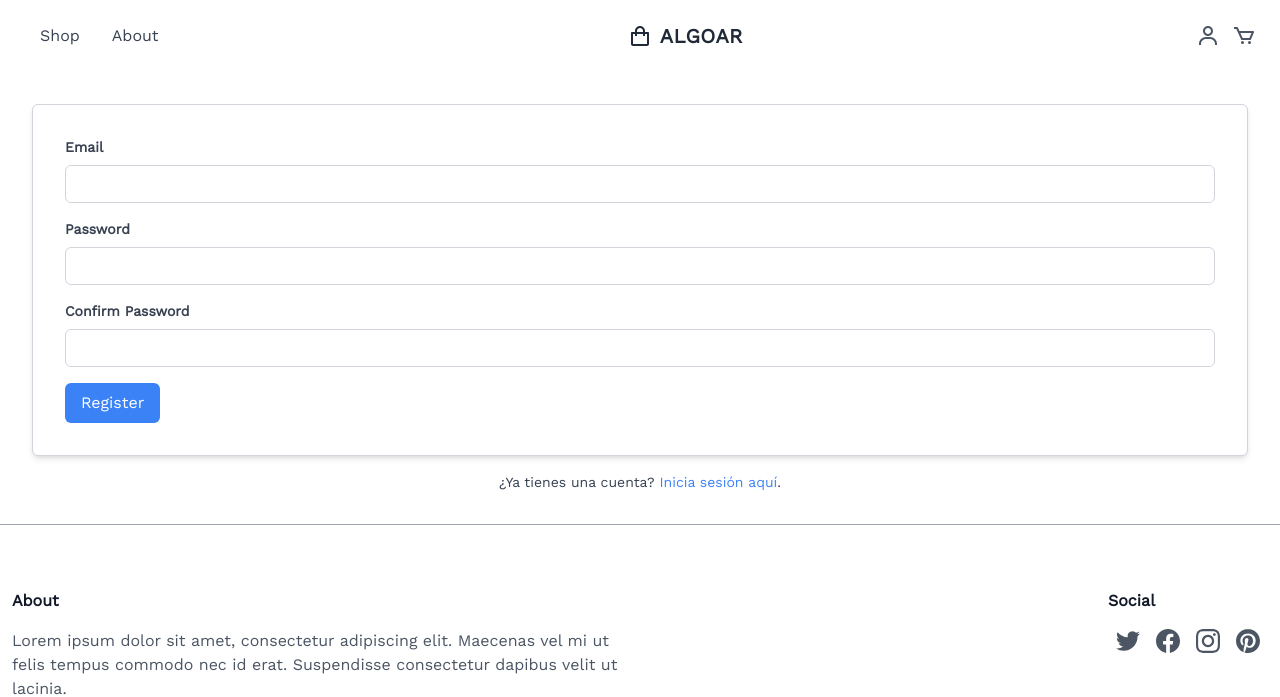
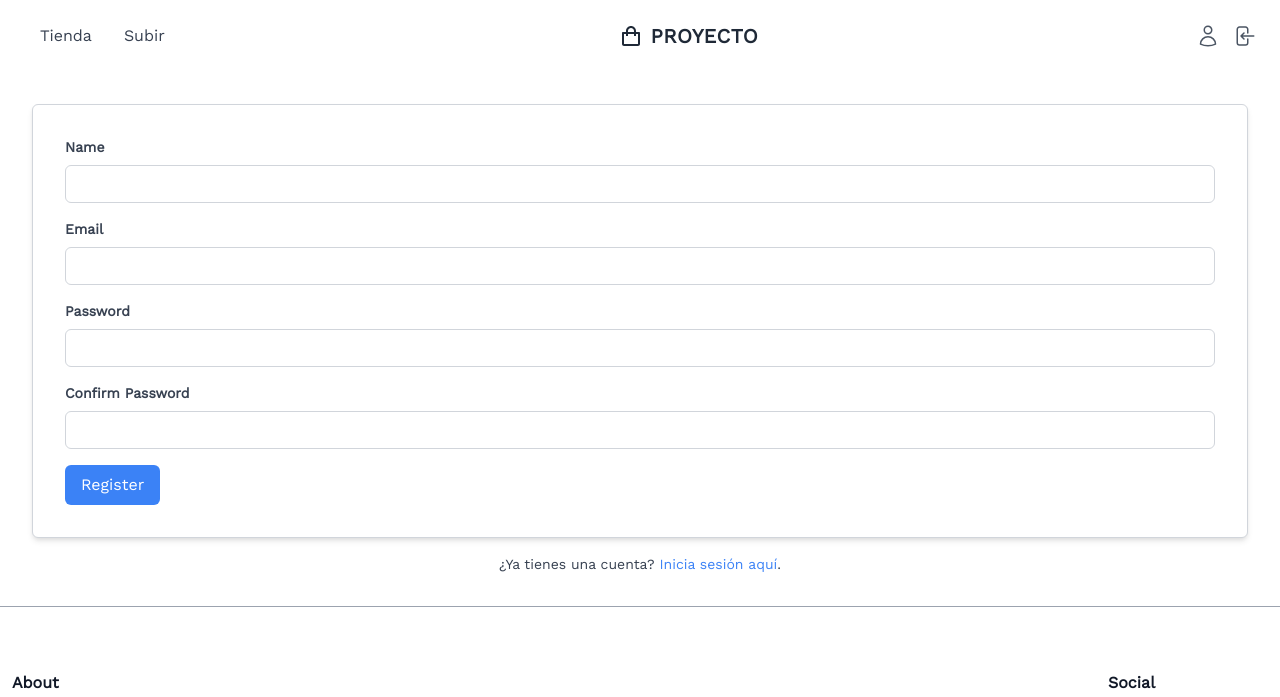
Before and after one commit to alexvilanova/M12, a Flask app: page /register in a window 1280 px wide. Shown: the top 697 px of the page. Run offline with Flask 3, Linux system fonts and the light colour scheme; parts of the project's set-up code (start-up, migrations or seed data) failed here and were passed over.

Commit message:
Implementamos autenticación

```diff
--- a/wannapop/forms.py
+++ b/wannapop/forms.py
@@ -44,6 +44,7 @@ class LoginForm(FlaskForm):
     submit = SubmitField('Log In')
 
 class RegistrationForm(FlaskForm):
+    name = StringField(validators = [DataRequired(), Length(max=25)])
     email = StringField(validators = [Email(), DataRequired()])
     password = PasswordField('Password', validators=[DataRequired(), Length(min=6)])
     confirm_password = PasswordField('Confirm Password', validators=[DataRequired(), EqualTo('password')])
--- a/wannapop/models.py
+++ b/wannapop/models.py
@@ -24,6 +24,7 @@ class Category(db.Model):
 class User(UserMixin, db.Model):
     __tablename__ = "users"
     id = db.Column(db.Integer, primary_key=True)
+    name = db.Column(db.String, nullable=False)
     email = db.Column(db.String, unique=True, nullable=False)
     password = db.Column(db.String, nullable=False)
 
--- a/wannapop/routes_auth.py
+++ b/wannapop/routes_auth.py
@@ -4,7 +4,7 @@ from . import login_manager
 from .models import User
 from .forms import LoginForm, RegistrationForm
 from . import db_manager as db
-from werkzeug.security import check_password_hash
+from werkzeug.security import generate_password_hash, check_password_hash
 
 # Blueprint
 auth_bp = Blueprint(
@@ -36,9 +36,34 @@ def login():
 
     return render_template('auth/login.html', form = form)
 
-@auth_bp.route('/register', methods = ['GET', 'POST'])
+@auth_bp.route('/register', methods=['GET', 'POST'])
 def register():
     form = RegistrationForm()
+
+    if form.validate_on_submit():
+        email = form.email.data
+
+        # Verifica si el correo ya está en uso
+        existing_user = db.session.query(User).filter_by(email=email).first()
+
+        if existing_user:
+            flash('El correo ya está en uso', 'error')
+            return render_template('auth/register.html', form=form)
+        else:
+            # Crea el nuevo usuario y almacena con generate_password_hash
+            new_user = User(
+                name=form.name.data,
+                email=email,
+                password=generate_password_hash(form.password.data, method='sha256')
+                )
+
+            # Guarda el nuevo usuario en la base de datos
+            db.session.add(new_user)
+            db.session.commit()
+
+            flash('Te has registrado con éxito. Por favor, inicia sesión.', 'success')
+            return redirect(url_for('auth_bp.login'))
+
     return render_template('auth/register.html', form=form)
 
 @login_manager.user_loader
--- a/wannapop/templates/auth/register.html
+++ b/wannapop/templates/auth/register.html
@@ -8,6 +8,10 @@
 <div class="mx-auto p-8" style="max-width:1400px;">
     <form method="post" class="max-w mx-auto bg-white p-8 border border-gray-300 rounded-md shadow-md">
         {{ form.hidden_tag() }}
+        <div class="mb-4">
+          {{ form.name.label(class="block text-gray-700 text-sm font-bold mb-2") }}
+          {{ form.name(class="form-input w-full px-4 py-2 border border-gray-300 leading-tight rounded-md focus:outline-none focus:shadow-outline-blue") }}
+        </div>
         <div class="mb-4">
           {{ form.email.label(class="block text-gray-700 text-sm font-bold mb-2") }}
           {{ form.email(class="form-input w-full px-4 py-2 border border-gray-300 leading-tight rounded-md focus:outline-none focus:shadow-outline-blue") }}
--- a/wannapop/templates/layout.html
+++ b/wannapop/templates/layout.html
@@ -86,8 +86,8 @@
             <div class="hidden md:flex md:items-center md:w-auto w-full order-3 md:order-1" id="menu">
                 <nav>
                     <ul class="md:flex items-center justify-between text-base text-gray-700 pt-4 md:pt-0">
-                        <li><a class="inline-block no-underline hover:text-black hover:underline py-2 px-4" href="#">Shop</a></li>
-                        <li><a class="inline-block no-underline hover:text-black hover:underline py-2 px-4" href="#">About</a></li>
+                        <li><a class="inline-block no-underline hover:text-black hover:underline py-2 px-4" href="{{ url_for('main_bp.init')}}">Tienda</a></li>
+                        <li><a class="inline-block no-underline hover:text-black hover:underline py-2 px-4" href="{{ url_for('main_bp.product_create')}}">Subir</a></li>
                     </ul>
                 </nav>
             </div>
@@ -97,25 +97,23 @@
                     <svg class="fill-current text-gray-800 mr-2" xmlns="http://www.w3.org/2000/svg" width="24" height="24" viewBox="0 0 24 24">
                         <path d="M5,22h14c1.103,0,2-0.897,2-2V9c0-0.553-0.447-1-1-1h-3V7c0-2.757-2.243-5-5-5S7,4.243,7,7v1H4C3.447,8,3,8.447,3,9v11 C3,21.103,3.897,22,5,22z M9,7c0-1.654,1.346-3,3-3s3,1.346,3,3v1H9V7z M5,10h2v2h2v-2h6v2h2v-2h2l0.002,10H5V10z" />
                     </svg>
-                    ALGOAR
+                    PROYECTO
                 </a>
             </div>
 
             <div class="order-2 md:order-3 flex items-center" id="nav-content">
 
+                <!-- Icono Usuario -->
                 <a class="inline-block no-underline hover:text-black" href="{{ url_for('auth_bp.login') }}">
-                    <svg class="fill-current hover:text-black" xmlns="http://www.w3.org/2000/svg" width="24" height="24" viewBox="0 0 24 24">
-                        <circle fill="none" cx="12" cy="7" r="3" />
-                        <path d="M12 2C9.243 2 7 4.243 7 7s2.243 5 5 5 5-2.243 5-5S14.757 2 12 2zM12 10c-1.654 0-3-1.346-3-3s1.346-3 3-3 3 1.346 3 3S13.654 10 12 10zM21 21v-1c0-3.859-3.141-7-7-7h-4c-3.86 0-7 3.141-7 7v1h2v-1c0-2.757 2.243-5 5-5h4c2.757 0 5 2.243 5 5v1H21z" />
-                    </svg>
+                    <svg xmlns="http://www.w3.org/2000/svg" fill="none" viewBox="0 0 24 24" stroke-width="1.5" stroke="currentColor" class="w-6 h-6">
+                        <path stroke-linecap="round" stroke-linejoin="round" d="M15.75 6a3.75 3.75 0 11-7.5 0 3.75 3.75 0 017.5 0zM4.501 20.118a7.5 7.5 0 0114.998 0A17.933 17.933 0 0112 21.75c-2.676 0-5.216-.584-7.499-1.632z" />
+                      </svg>
                 </a>
-
-                <a class="pl-3 inline-block no-underline hover:text-black" href="#">
-                    <svg class="fill-current hover:text-black" xmlns="http://www.w3.org/2000/svg" width="24" height="24" viewBox="0 0 24 24">
-                        <path d="M21,7H7.462L5.91,3.586C5.748,3.229,5.392,3,5,3H2v2h2.356L9.09,15.414C9.252,15.771,9.608,16,10,16h8 c0.4,0,0.762-0.238,0.919-0.606l3-7c0.133-0.309,0.101-0.663-0.084-0.944C21.649,7.169,21.336,7,21,7z M17.341,14h-6.697L8.371,9 h11.112L17.341,14z" />
-                        <circle cx="10.5" cy="18.5" r="1.5" />
-                        <circle cx="17.5" cy="18.5" r="1.5" />
-                    </svg>
+                <!-- Icono Logout -->
+                <a class="pl-3 inline-block no-underline hover:text-black" href="{{ url_for('auth_bp.logout') }}">
+                    <svg xmlns="http://www.w3.org/2000/svg" fill="none" viewBox="0 0 24 24" stroke-width="1.5" stroke="currentColor" class="w-6 h-6">
+                        <path stroke-linecap="round" stroke-linejoin="round" d="M15.75 9V5.25A2.25 2.25 0 0013.5 3h-6a2.25 2.25 0 00-2.25 2.25v13.5A2.25 2.25 0 007.5 21h6a2.25 2.25 0 002.25-2.25V15M12 9l-3 3m0 0l3 3m-3-3h12.75" />
+                      </svg>
                 </a>
 
             </div>
```
Also changed, not shown: wannapop/routes_main.py (+9 -5 lines), database.db.
